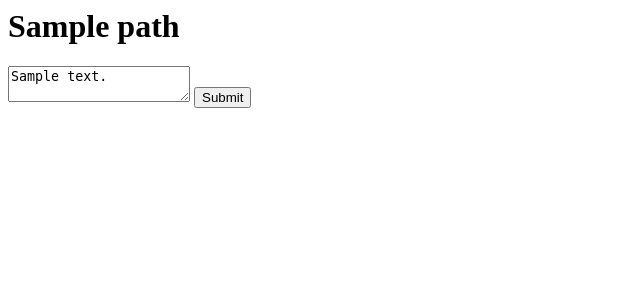
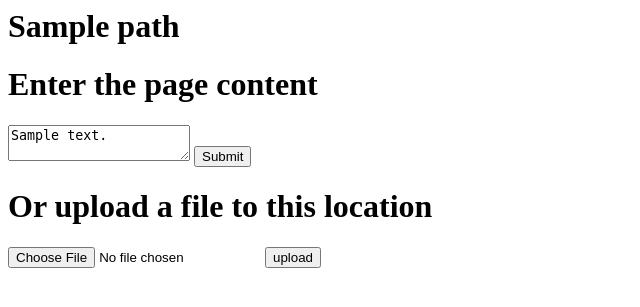
Before and after one commit to ejucovy/django-svenweb, a Django app: template sites/templates/sites/site/page-edit.html in a window 1280 px wide. Shown: the top 307 px of the page, without its empty margins (0-640 px from the left). Run offline with Django 3.2, Linux system fonts and the light colour scheme; the template is opened without the code that fills it: most values are stand-ins (such as "Sample title", 1, 10 or a date in 2020).

Commit message:
add file upload form

```diff
--- a/sites/templates/sites/site/page-edit.html
+++ b/sites/templates/sites/site/page-edit.html
@@ -3,9 +3,18 @@
 {% block content %}
 <h1>{{path}}</h1>
 
-<form method="POST" action="{{form_url}}">
+<h1>Enter the page content</h1>
+<form method="POST" action="{{form_url}}" name="edit_form">
   {% csrf_token %}
   <textarea name="contents">{{contents}}</textarea>
   <input type="submit" />
 </form>
+
+<h1>Or upload a file to this location</h1>
+<form method="post" action="{{form_url}}" name="upload_form" enctype="multipart/form-data">
+  {% csrf_token %}
+  <input type="file" name="file"/>
+  <input type="hidden" name="file" value="file" />
+  <input type="submit" value="upload"/>
+</form>
 {% endblock %}
--- a/sites/views.py
+++ b/sites/views.py
@@ -156,7 +156,11 @@ def page_edit(request, subpath):
     site = request.site
 
     if request.method == "POST":
-        contents = request.POST['contents']
+        if 'file' in request.POST:
+            file = request.FILES['file']
+            contents = file.read()
+        else:
+            contents = request.POST['contents']
         site.write_page(subpath, contents)
         return redirect(site.page_view_url(subpath))
 
```
